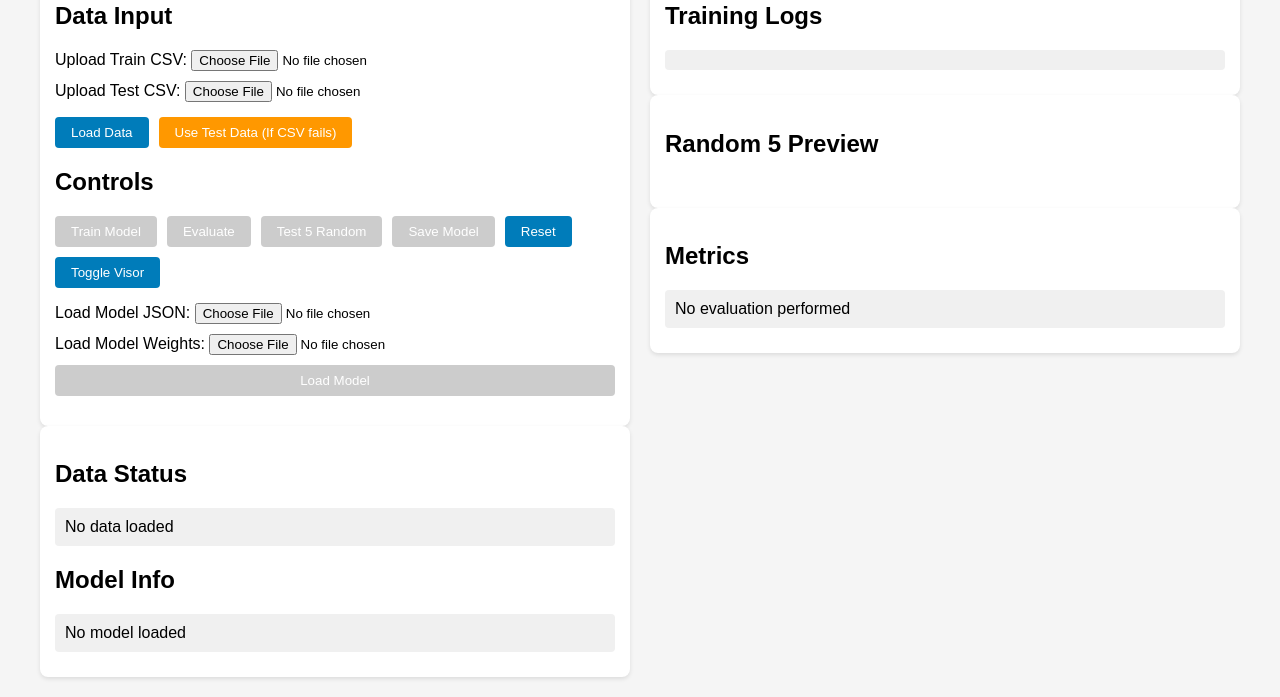
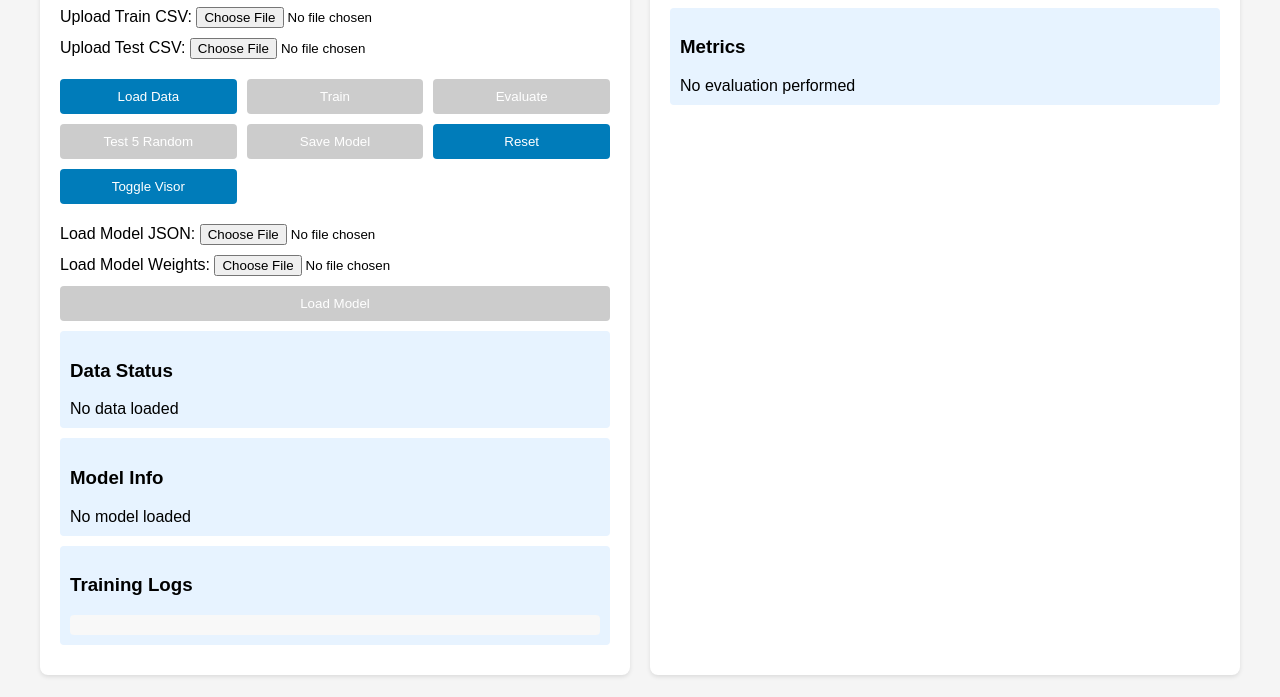
Before and after one commit to HafsaIdSaid386/NND-week-3, a plain HTML site: page index.html in a window 1280 px wide. Shown: the part 113-810 px from the top of the page. Drawn offline with Linux system fonts and the light colour scheme; a script that the page names is missing.

Commit message:
Update index.html

```diff
--- a/index.html
+++ b/index.html
@@ -1,9 +1,10 @@
+<!-- index.html -->
 <!DOCTYPE html>
 <html lang="en">
 <head>
     <meta charset="UTF-8">
     <meta name="viewport" content="width=device-width, initial-scale=1.0">
-    <title>MNIST Denoising Autoencoder</title>
+    <title>MNIST CNN Classifier</title>
     <script src="https://cdn.jsdelivr.net/npm/@tensorflow/tfjs@latest"></script>
     <script src="https://cdn.jsdelivr.net/npm/@tensorflow/tfjs-vis@latest"></script>
     <style>
@@ -12,6 +13,7 @@
             margin: 20px;
             background-color: #f5f5f5;
         }
+
         .container {
             display: grid;
             grid-template-columns: 1fr 1fr;
@@ -19,90 +21,108 @@
             max-width: 1200px;
             margin: 0 auto;
         }
-        .panel {
+
+        .column {
             background: white;
-            padding: 15px;
+            padding: 20px;
             border-radius: 8px;
             box-shadow: 0 2px 4px rgba(0,0,0,0.1);
         }
+
         .controls {
-            display: flex;
-            flex-wrap: wrap;
+            display: grid;
+            grid-template-columns: repeat(auto-fit, minmax(150px, 1fr));
             gap: 10px;
-            margin: 15px 0;
+            margin: 20px 0;
         }
+
         button {
-            padding: 8px 16px;
+            padding: 10px;
             background: #007cba;
             color: white;
             border: none;
             border-radius: 4px;
             cursor: pointer;
         }
+
+        button:hover {
+            background: #005a87;
+        }
+
         button:disabled {
             background: #ccc;
             cursor: not-allowed;
         }
-        .test-btn {
-            background: #ff9800;
+
+        .file-inputs {
+            display: grid;
+            gap: 10px;
+            margin: 10px 0;
         }
-        .file-inputs {
-            display: flex;
-            flex-direction: column;
-            gap: 10px;
-            margin: 15px 0;
-        }
+
         .preview-container {
             display: flex;
             gap: 10px;
-            margin: 15px 0;
-            overflow-x: auto;
+            margin: 20px 0;
+            flex-wrap: wrap;
         }
+
         .preview-item {
-            display: flex;
-            flex-direction: column;
-            align-items: center;
+            text-align: center;
         }
+
         canvas {
             border: 1px solid #ddd;
-            margin: 5px;
+            image-rendering: pixelated;
         }
+
+        .correct {
+            color: green;
+            font-weight: bold;
+        }
+
+        .incorrect {
+            color: red;
+            font-weight: bold;
+        }
+
         .status {
             margin: 10px 0;
             padding: 10px;
-            background: #f0f0f0;
+            background: #e7f3ff;
             border-radius: 4px;
         }
-        .success { color: green; font-weight: bold; }
-        .error { color: red; font-weight: bold; }
+
+        .logs {
+            background: #f8f8f8;
+            padding: 10px;
+            border-radius: 4px;
+            max-height: 200px;
+            overflow-y: auto;
+            font-family: monospace;
+            font-size: 12px;
+        }
     </style>
 </head>
 <body>
-    <h1>MNIST Denoising Autoencoder</h1>
+    <div class="container">
+        <div class="column">
+            <h1>MNIST CNN Training (Client-Side)</h1>
 
-    <div class="container">
-        <div class="left-panel">
-            <div class="panel">
-                <h2>Data Input</h2>
             <div class="file-inputs">
                 <div>
-                        <label>Upload Train CSV: </label>
+                    <label>Upload Train CSV:</label>
                     <input type="file" id="trainFile" accept=".csv">
                 </div>
                 <div>
-                        <label>Upload Test CSV: </label>
+                    <label>Upload Test CSV:</label>
                     <input type="file" id="testFile" accept=".csv">
                 </div>
             </div>
 
             <div class="controls">
                 <button id="loadData">Load Data</button>
-                    <button id="useTestData" class="test-btn">Use Test Data (If CSV fails)</button>
-                </div>
-
-                <h2>Controls</h2>
-                <div class="controls">
-                    <button id="train" disabled>Train Model</button>
+                <button id="train" disabled>Train</button>
                 <button id="evaluate" disabled>Evaluate</button>
                 <button id="testFive" disabled>Test 5 Random</button>
                 <button id="saveModel" disabled>Save Model</button>
@@ -112,43 +132,41 @@
 
             <div class="file-inputs">
                 <div>
-                        <label>Load Model JSON: </label>
-                        <input type="file" id="modelJson" accept=".json">
+                    <label>Load Model JSON:</label>
+                    <input type="file" id="modelJsonFile" accept=".json">
                 </div>
                 <div>
-                        <label>Load Model Weights: </label>
-                        <input type="file" id="modelWeights" accept=".bin">
+                    <label>Load Model Weights:</label>
+                    <input type="file" id="modelWeightsFile" accept=".bin">
                 </div>
                 <button id="loadModel" disabled>Load Model</button>
             </div>
+
+            <div class="status">
+                <h3>Data Status</h3>
+                <div id="dataStatus">No data loaded</div>
             </div>
 
-            <div class="panel">
-                <h2>Data Status</h2>
-                <div id="dataStatus" class="status">No data loaded</div>
+            <div class="status">
+                <h3>Model Info</h3>
+                <div id="modelInfo">No model loaded</div>
+            </div>
 
-                <h2>Model Info</h2>
-                <div id="modelInfo" class="status">No model loaded</div>
+            <div class="status">
+                <h3>Training Logs</h3>
+                <div class="logs" id="trainingLogs"></div>
             </div>
         </div>
 
-        <div class="right-panel">
-            <div class="panel">
-                <h2>Training Logs</h2>
-                <div id="trainingLogs" class="status"></div>
+        <div class="column">
+            <h3>Random 5 Preview</h3>
+            <div class="preview-container" id="previewContainer">
+                <!-- Preview canvases will be inserted here -->
             </div>
 
-            <div class="panel">
-                <h2>Random 5 Preview</h2>
-                <div id="previewSection">
-                    <div class="preview-container" id="imagePreview"></div>
-                    <div id="predictionResults"></div>
-                </div>
-            </div>
-
-            <div class="panel">
-                <h2>Metrics</h2>
-                <div id="metrics" class="status">No evaluation performed</div>
+            <div class="status">
+                <h3>Metrics</h3>
+                <div id="metrics">No evaluation performed</div>
             </div>
         </div>
     </div>
```
Lines whose indentation alone changed are shown as unchanged.
